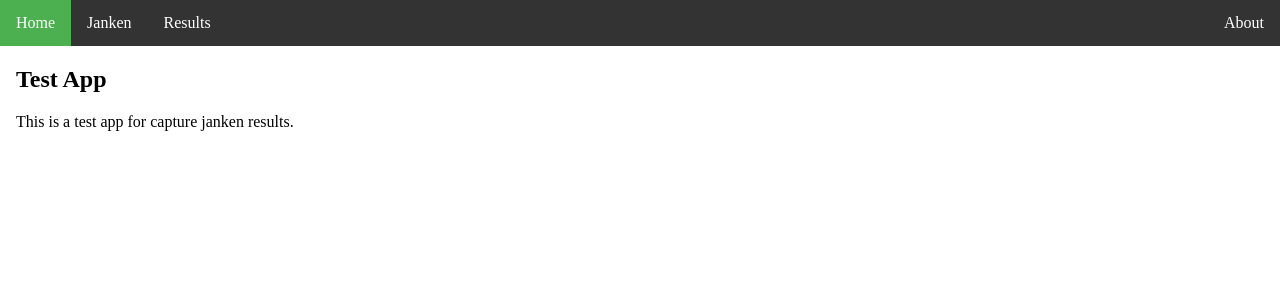
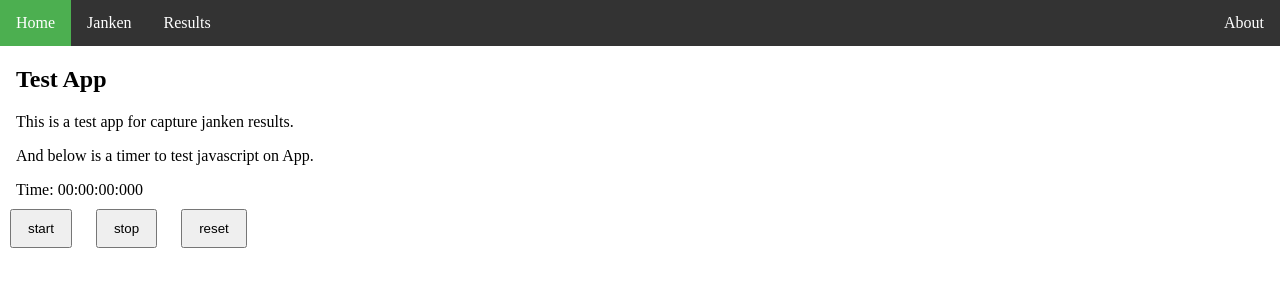
Before and after one commit to arthurhyang/hello-world, a plain HTML site: page index.html in a window 1280 px wide. Drawn offline with Linux system fonts and the light colour scheme.

Commit message:
Update index.html

```diff
--- a/index.html
+++ b/index.html
@@ -34,8 +34,110 @@ ul.topnav li.right {float: right;}
     ul.topnav li {float: none;}
 }
 </style>
+
+<script>
+//	Simple example of using private variables
+//
+//	To start the stopwatch:
+//		obj.start();
+//
+//	To get the duration in milliseconds without pausing / resuming:
+//		var	x = obj.time();
+//
+//	To pause the stopwatch:
+//		var	x = obj.stop();	// Result is duration in milliseconds
+//
+//	To resume a paused stopwatch
+//		var	x = obj.start();	// Result is duration in milliseconds
+//
+//	To reset a paused stopwatch
+//		obj.stop();
+//
+var	clsStopwatch = function() {
+		// Private vars
+		var	startAt	= 0;	// Time of last start / resume. (0 if not running)
+		var	lapTime	= 0;	// Time on the clock when last stopped in milliseconds
+
+		var	now	= function() {
+				return (new Date()).getTime();
+			};
+
+		// Public methods
+		// Start or resume
+		this.start = function() {
+				startAt	= startAt ? startAt : now();
+			};
+
+		// Stop or pause
+		this.stop = function() {
+				// If running, update elapsed time otherwise keep it
+				lapTime	= startAt ? lapTime + now() - startAt : lapTime;
+				startAt	= 0; // Paused
+			};
+
+		// Reset
+		this.reset = function() {
+				lapTime = startAt = 0;
+			};
+
+		// Duration
+		this.time = function() {
+				return lapTime + (startAt ? now() - startAt : 0);
+			};
+	};
+
+var x = new clsStopwatch();
+var $time;
+var clocktimer;
+
+function pad(num, size) {
+	var s = "0000" + num;
+	return s.substr(s.length - size);
+}
+
+function formatTime(time) {
+	var h = m = s = ms = 0;
+	var newTime = '';
+
+	h = Math.floor( time / (60 * 60 * 1000) );
+	time = time % (60 * 60 * 1000);
+	m = Math.floor( time / (60 * 1000) );
+	time = time % (60 * 1000);
+	s = Math.floor( time / 1000 );
+	ms = time % 1000;
+
+	newTime = pad(h, 2) + ':' + pad(m, 2) + ':' + pad(s, 2) + ':' + pad(ms, 3);
+	return newTime;
+}
+
+function show() {
+	$time = document.getElementById('time');
+	update();
+}
+
+function update() {
+	$time.innerHTML = formatTime(x.time());
+}
+
+function start() {
+	clocktimer = setInterval("update()", 1);
+	x.start();
+}
+
+function stop() {
+	x.stop();
+	clearInterval(clocktimer);
+}
+
+function reset() {
+	stop();
+	x.reset();
+	update();
+}
+</script>
+
 </head>
-<body>
+<body onload="show();">
 
 <ul class="topnav">
   <li><a class="active" href="#home">Home</a></li>
@@ -47,8 +149,13 @@ ul.topnav li.right {float: right;}
 <div style="padding:0 16px;">
   <h2>Test App</h2>
   <p>This is a test app for capture janken results.</p>
+  <p>And below is a timer to test javascript on App.</p>
+</div>
 
-</div>
+<div style="padding:0 16px;">Time: <span id="time"></span></div>
+<input style="margin: 10px; padding:10px 16px;" type="button" value="start" onclick="start();">
+<input style="margin: 10px; padding:10px 16px;" type="button" value="stop" onclick="stop();">
+<input style="margin: 10px; padding:10px 16px;" type="button" value="reset" onclick="reset()">
 
 </body>
 </html>
```
